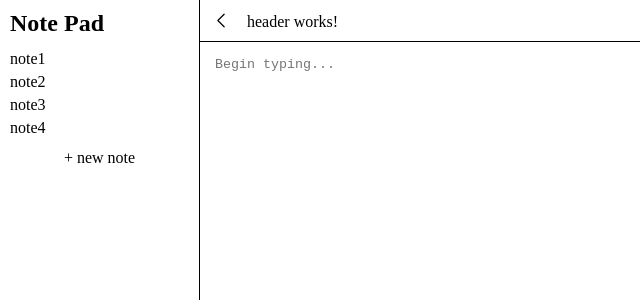
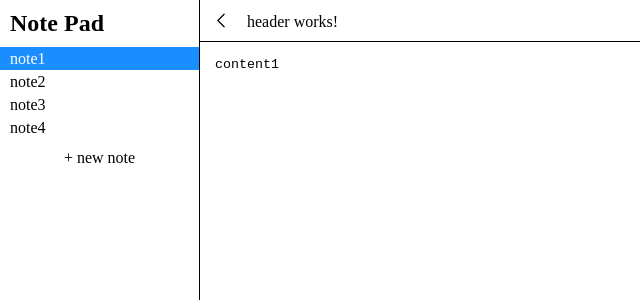
Before and after one commit to AdamFrenzen/NotepadWebApp, an Angular app: page / in a window 1280 px wide. Shown: the top 300 px of the page, without its empty margins (0-640 px from the left). Built offline with nearby package versions, Linux system fonts and the light colour scheme.

Commit message:
Proper data usage and select on start

```diff
--- a/src/app/note-writing-area/note-writing-area.component.html
+++ b/src/app/note-writing-area/note-writing-area.component.html
@@ -1,3 +1,3 @@
 <div class="container">
-  <textarea placeholder="Begin typing...">{{this.selectedNote ? this.selectedNote.content : ''}}</textarea>
+  <textarea [(ngModel)]="this.selectedNote!.content" placeholder="Begin typing..."></textarea>
 </div>
--- a/src/app/notes-list/notes-list.component.ts
+++ b/src/app/notes-list/notes-list.component.ts
@@ -1,4 +1,4 @@
-import { Component } from '@angular/core';
+import { Component, OnInit } from '@angular/core';
 import {CommunicatorService} from "../communicator.service";
 
 @Component({
@@ -6,9 +6,9 @@ import {CommunicatorService} from "../communicator.service";
   templateUrl: './notes-list.component.html',
   styleUrls: ['./notes-list.component.css']
 })
-export class NotesListComponent {
+export class NotesListComponent implements OnInit {
   public open = true
-  public selected: number | null = null
+  public selected: number = 0
 
   public notes = [{
     name: 'note1',
@@ -30,6 +30,10 @@ export class NotesListComponent {
     });
   }
 
+  ngOnInit() {
+    this.select(this.selected);
+  }
+
   select(id: number) {
     this.selected = id;
     this.communicator.setSelectedNote(this.notes[this.selected]);
```
Also changed, not shown: src/app/app.module.ts (+5 -3 lines).
